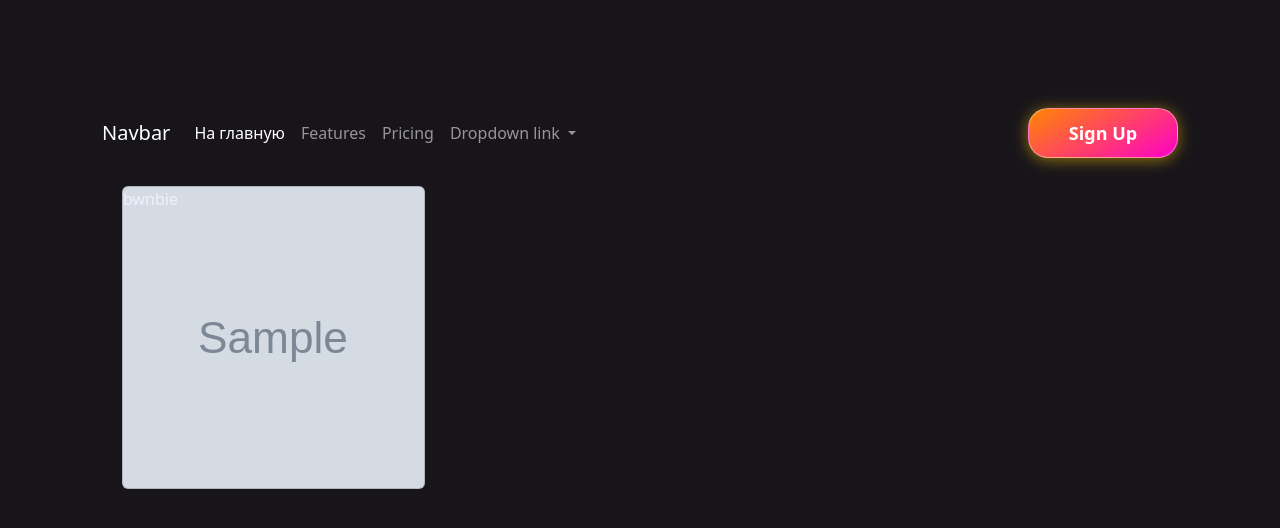
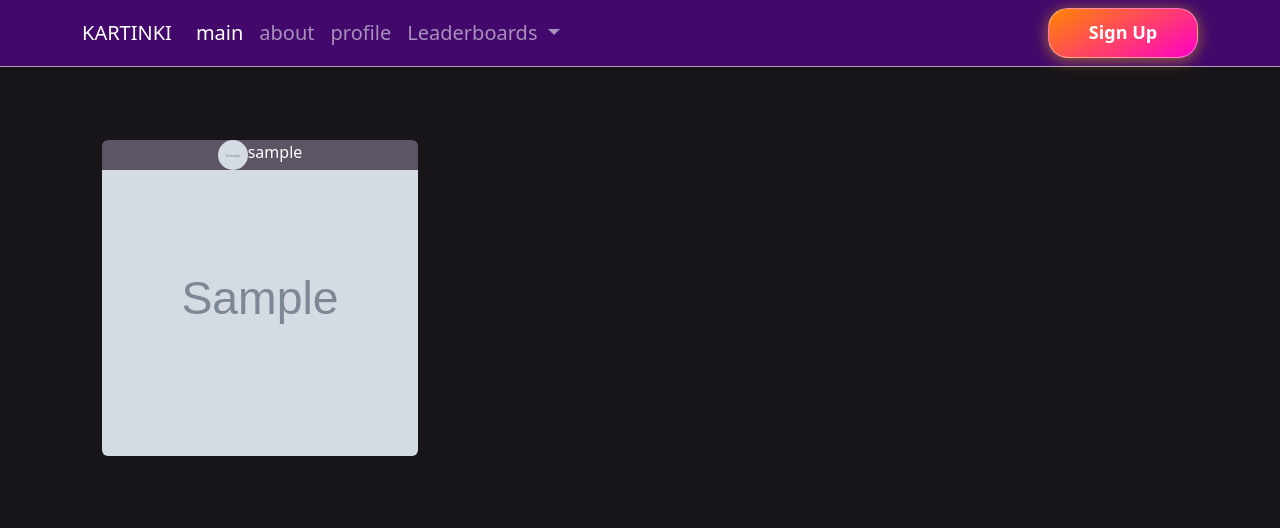
Before and after one commit to xrenvtomate/YaCoder-with-django, a Django app: page / in a window 1280 px wide. Shown: the top 528 px of the page. Run offline with Django 3.2, Linux system fonts and the light colour scheme; tables that the repository leaves empty hold one stand-in row (values such as "Sample post"); grey boxes marked "Sample" are stand-in pictures; some libraries are stand-ins or nearby versions.

Commit message:
feat: add post detail view refactor: update templates

```diff
--- a/project/homepage/admin.py
+++ b/project/homepage/admin.py
@@ -35,6 +35,7 @@ class CommentAdmin(admin.ModelAdmin):
 class PostAdmin(admin.ModelAdmin, AdminImageMixin):
     list_display = (
         'name',
+        'author',
         'text',
         'is_published',
         'image_tmb',
--- a/project/homepage/models.py
+++ b/project/homepage/models.py
@@ -1,6 +1,7 @@
 from core.models import NamedBaseModel, PublishableBaseModel, SluggedBaseModel
 from django.core.validators import MaxValueValidator, MinValueValidator
 from django.db import models
+from django.urls import reverse
 from django.utils.safestring import mark_safe
 from sorl.thumbnail import get_thumbnail
 from users.models import User
@@ -105,6 +106,13 @@ class Post(PublishableBaseModel, NamedBaseModel):
         verbose_name='теги',
         help_text='Теги поста'
     )
+    author = models.ForeignKey(
+        User,
+        verbose_name='автор',
+        help_text='автор комментария',
+        default=1,
+        on_delete=models.CASCADE,
+    )
 
     objects = ItemManager()
 
@@ -112,6 +120,9 @@ class Post(PublishableBaseModel, NamedBaseModel):
         verbose_name = 'пост'
         verbose_name_plural = 'посты'
         default_related_name = 'items'
+
+    def get_absolute_url(self):
+        return reverse('homepage:post_detail', kwargs={"pk": self.pk})
 
     @property
     def get_img(self):
--- a/project/homepage/urls.py
+++ b/project/homepage/urls.py
@@ -1,9 +1,11 @@
-from django.urls import path
+from django.urls import path, re_path
 
 from . import views
 
 app_name = 'homepage'
 
 urlpatterns = [
-    path('', views.HomeView.as_view(), name='home')
+    path('', views.HomeView.as_view(), name='home'),
+    re_path(r'^post/(?P<pk>[1-9][0-9]*)/$', views.PostDetailView.as_view(),
+            name='post_detail')
 ]
--- a/project/homepage/views.py
+++ b/project/homepage/views.py
@@ -1,3 +1,5 @@
+from django.shortcuts import get_object_or_404
+from django.views.generic.detail import DetailView
 from django.views.generic.list import ListView
 
 from .models import Post
@@ -10,3 +12,12 @@ class HomeView(ListView):
 
     def get_queryset(self):
         return Post.objects.published_main()
+
+
+class PostDetailView(DetailView):
+    model = Post
+    template_name = 'homepage/post_detail.html'
+    context_object_name = 'post'
+
+    def get_object(self):
+        return get_object_or_404(Post, pk=self.kwargs['pk'])
--- a/project/static_dev/css/style.css
+++ b/project/static_dev/css/style.css
@@ -7,10 +7,17 @@
     .container {
         width: 700px;
     }
+
+}
+
+@media (max-width: 992px) {
+    .content {
+        flex-direction: column;
+    }
 }
 @media (min-width: 1200px) {
     .container {
-        width: 1100px;
+        width: 1200px;
     }
 }
 
@@ -21,17 +28,24 @@ body {
     padding-top: 100px;
 }
 
+a:hover {
+    color: #fff;
+}
+
 .header{
     position: fixed;
     top: 0;
     width: 100vw;
     z-index: 100;
-    background-color: #b700ff9e;
+    background-color: #5c009e9e;
     backdrop-filter: blur(5px);
     font-size: 20px;
+    border-bottom: 1px solid rgba(255, 255, 255, 0.6);
 }
 
 .signup {
+    text-align: center;
+    text-decoration: none;
     width: 150px;
     height: 50px;
     padding: 10px;
@@ -39,7 +53,7 @@ body {
     border-radius: 20px;
     background: rgb(255,135,0);
     background: linear-gradient(150deg, rgba(255,135,0,1) 0%, rgba(255,0,199,1) 100%);
-    box-shadow: 0px 2px 15px rgba(255, 200, 0, 0.529);
+    box-shadow: 0px 2px 15px rgba(255, 200, 0, 0.5);
 
     transition: all 0.2s ease;
     color: #fff;
@@ -48,19 +62,173 @@ body {
 }
 
 .signup:hover {
-    transform: scale(1.2) rotate(-5deg);
+    transform: scale(1.2) rotate(-2deg);
+    box-shadow: 0px 2px 30px rgba(255, 200, 0, 0.6);
 }
 
 
 .card {
-    margin: 20px;
+    margin: 40px 20px;
     background-size: cover;
     background-position: center;
     aspect-ratio: 1 / 1;
-    transition: all 0.2s ease;
+    border: none;
+
+    transition: all 0.3s ease;
 }
 
 .card:hover {
     transform: scale(1.1);
-    box-shadow: 0px 2px 30px rgba(248, 120, 255, 0.289)
+    box-shadow: 0px 0px 150px rgba(255, 255, 255, 0.4)
 }
+
+.card .desc {
+    text-decoration: none;
+    color: #fff;
+    background-color: rgba(0, 0, 0, 0.667);
+    position: absolute;
+    opacity: 0;
+    margin-bottom: 0;
+    bottom: 0;
+    left: 0;
+    right: 0;
+    padding: 4px;
+    margin: 5px;
+    border-radius: 5px;
+
+    display: flex;
+    align-items: center;
+    justify-content: center;
+
+    transition: all 0.3s ease;
+}
+
+.card:hover .desc {
+    opacity: 1;
+}
+
+.card .author {
+    position: absolute;
+    top: 0;
+    left: 0;
+    right: 0;
+    background-color: rgba(34, 17, 41, 0.667);
+    display: flex;
+    justify-content: center;
+    text-decoration: none;
+    color: #fff;
+    height: 30px;
+    transition: all 0.2s ease;
+}
+
+.card:hover .author {
+    transform: translateY(-30px);
+    border-radius: 5px;
+}
+
+.card .author img {
+    width: 30px;
+    border-radius: 50%;
+}
+
+.userinfo {
+    display: flex;
+    flex-direction: column;
+    align-items: center;
+}
+
+.bio {
+    font-size: 26px;
+    text-align: center;
+    border: 1px solid #fff6;
+    border-radius: 20px;
+    padding: 10px;
+    margin-top: 10px;
+    box-shadow: 0 0 10px rgba(255, 255, 255, 0.3);
+}
+
+.username {
+    font-size: 40px;
+    font-weight: bold;
+    border-bottom: 3px solid rgb(255, 255, 255);
+}
+.avatar {
+    width: 250px;
+    margin: 20px;
+}
+
+.posts {
+    display: flex;
+    flex-direction: column;
+}
+
+.card-profile {
+    max-width: 500px;
+    min-width: 200px;
+}
+
+.post-about {
+    display: flex;
+    flex-direction: column;
+    align-items: center;
+}
+
+.post-author-avatar {
+    width: 150px;
+}
+
+.author-username {
+    text-decoration: none;
+    color: #fff;
+    font-size: 30px;
+}
+
+.author-username:hover {
+    text-decoration: underline;
+    color: #fff;
+}
+
+.author-username::before {
+    content: '@';
+}
+
+.post-desc {
+    text-align: center;
+    margin: 10px;
+    font-size: 18px;
+    border: 1px solid #fff4;
+    border-radius: 10px;
+    box-shadow: 0 0 10px #fff4;
+    padding: 15px;
+}
+
+.post {
+    margin-bottom: 30px;
+}
+
+.btn-send {
+    background: rgb(105,0,255);
+    background: linear-gradient(150deg, rgba(105,0,255,1) 0%, rgba(255,0,131,1) 100%);
+    color: #fff;
+    padding: 5px 10px;
+    border-radius: 10px;
+    font-size: 16px;
+    margin-top: 10px;
+    border: none;
+    box-shadow: 0 0 10px #fff4;
+    transition: 0.2s ease;
+}
+
+.btn-send:hover {
+    transform: scale(1.1);
+}
+
+.comment-input {
+    background-color: #222;
+    border: 1px solid #fff4;
+    color: #ccc;
+}
+.comment-input:focus {
+    background-color: #222;
+    color: #ccc;
+}
--- a/project/templates/base.html
+++ b/project/templates/base.html
@@ -12,7 +12,7 @@
     <title>{% block title %}Title{% endblock %}</title>
   </head>
   <body>
-    <header id="header">
+    <header class="header">
       {% block header %}
         {% include 'includes/header.html' %}
       {% endblock %}
@@ -20,7 +20,7 @@
     <main>
       {% block content %} No content for you {% endblock %}
     </main>
-    <footer id="footer">
+    <footer class="footer">
       {% block footer %}
         {% include 'includes/footer.html' %}
       {% endblock %}
--- a/project/templates/homepage/homepage.html
+++ b/project/templates/homepage/homepage.html
@@ -5,19 +5,23 @@
 {% endblock %}
 
 {% block content %}
-
   <div class="cards">
     <div class="container">
       <div class="row">
         {% for post in posts %}
-            <div class="col-4">
-              <div style="background-image: url({{post.image.url}})" class="card">
-                bwnbie
+          <div class="col-6 col-lg-4">
+            <a href="{{ post.get_absolute_url }}" style="background-image: url({{post.image.url}})" class="card">
+              <div class="desc">
+                {{ post.name }}
               </div>
+              <div class="author">
+                <img src="{{ post.author.profile_pic }}" alt="">
+                  {{ post.author.username }}
+              </div>
+            </a>
           </div>
         {% endfor %}
       </div>
     </div>
   </div>
-
 {% endblock %}
--- a/project/templates/includes/header.html
+++ b/project/templates/includes/header.html
@@ -1,6 +1,6 @@
 <nav class="navbar navbar-expand-sm navbar-dark">
     <div class="container">
-        <a class="navbar-brand" href="#">Navbar</a>
+      <a class="navbar-brand" href="#">KARTINKI</a>
       <button
         class="navbar-toggler"
         type="button"
@@ -15,13 +15,13 @@
       <div class="collapse navbar-collapse" id="navbarNavDropdown">
         <ul class="navbar-nav">
           <li class="">
-            <a class="nav-link active" aria-current="page" href="{% url 'homepage:home' %}">На главную</a>
+            <a class="nav-link active" aria-current="page" href="{% url 'homepage:home' %}">main</a>
           </li>
           <li class="nav-item">
-            <a class="nav-link" href="#">Features</a>
+            <a class="nav-link" href="#">about</a>
           </li>
           <li class="nav-item">
-            <a class="nav-link" href="#">Pricing</a>
+            <a class="nav-link" href="#">profile</a>
           </li>
           <li class="nav-item dropdown">
             <a
@@ -31,18 +31,18 @@
               data-bs-toggle="dropdown"
               aria-expanded="false"
             >
-                Dropdown link
+              Leaderboards
             </a>
             <ul class="dropdown-menu">
-                <li><a class="dropdown-item" href="#">Action</a></li>
-                <li><a class="dropdown-item" href="#">Another action</a></li>
+              <li><a class="dropdown-item" href="#">Users</a></li>
+              <li><a class="dropdown-item" href="#">Photos</a></li>
               <li>
-                <a class="dropdown-item" href="#">Something else here</a>
+                <a class="dropdown-item" href="#">tags</a>
               </li>
             </ul>
           </li>
         </ul>
       </div>
-        <button type="button" class="signup">Sign Up</button>
+      <a class="signup" href="{% url 'users:login' %}">Sign Up</a>
     </div>
 </nav>
```
Also changed, not shown: project/templates/index (1).html (deleted, +0 -113 lines), project/homepage/migrations/0004_post_author.py (added). Lines whose indentation alone changed are shown as unchanged.
